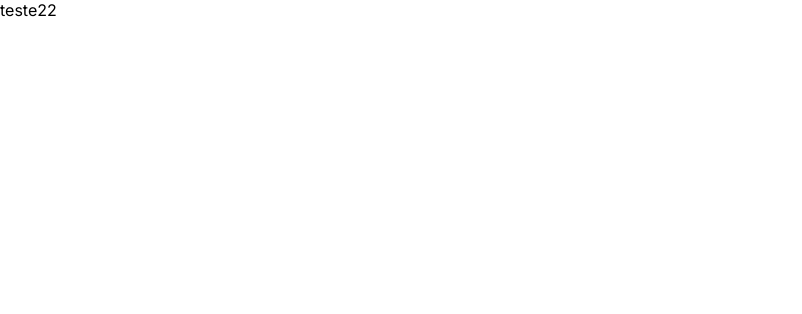
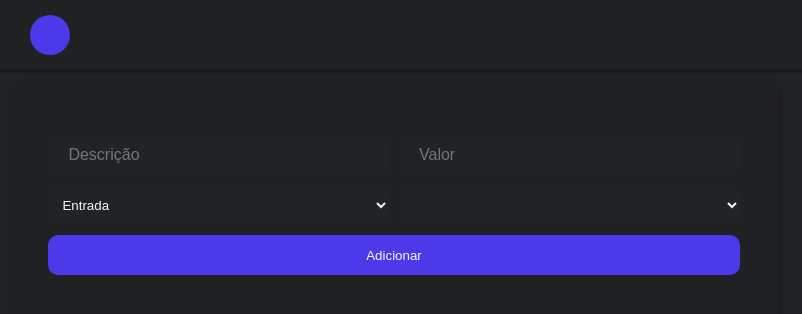
Before and after one commit to patrikferreira/financial-control, a Next.js app in the folder front-end/: page /app in a window 1280 px wide. Shown: the top 314 px of the page, without its empty margins (0-802 px from the left). Built offline with nearby package versions, Linux system fonts and the light colour scheme; sample sign-in values are in the browser's storage.

Commit message:
css ajustments

```diff
--- /dev/null
+++ b/front-end/src/app/app/page.module.css
@@ -0,0 +1,117 @@
+.main {
+    background-color: var(--primary-color);
+    width: 100%;
+    height: 100vh;
+}
+
+/* header */
+.headerApp {
+    background-color: var(--secondary-color);
+    height: 70px;
+    -webkit-box-shadow: 0px 2px 3px 0px rgba(0, 0, 0, 0.5);
+    -moz-box-shadow: 0px 2px 3px 0px rgba(0, 0, 0, 0.5);
+    box-shadow: 0px 2px 3px 0px rgba(0, 0, 0, 0.5);
+    color: var(--light-color);
+    display: flex;
+    justify-content: space-between;
+    align-items: center;
+    padding: var(--padding-3)
+}
+
+.userDiv {
+    display: flex;
+    align-items: center;
+    gap: var(--gap-1)
+}
+
+.userDiv .imgUser {
+    height: 40px;
+    width: 40px;
+    background-color: var(--third-color);
+    border-radius: 50%;
+    display: flex;
+    justify-content: center;
+    align-items: center;
+}
+
+.userDiv > p {
+    text-transform: capitalize;
+    font-size: var(--font-1);
+}
+
+.logout {
+    cursor: pointer;
+}
+
+/* app content */
+.appContent {
+    height: calc(100% - 70px);
+    padding: var(--padding-1);
+    display: grid;
+    grid-template-columns: 60vw 1fr;
+    grid-template-rows: 30vh 60vh;
+}
+
+.addValue {
+    background-color: var(--secondary-color);
+    box-shadow: var(--shadow);
+    border-radius: var(--radius);
+    grid-column: auto;
+    display: flex;
+    flex-direction: column;
+    align-items: center;
+    justify-content: center;
+    gap: var(--gap-1)
+}
+
+.input {
+    height: 40px;
+    width: 90%;
+    display: flex;
+    gap: var(--gap-1)
+}
+
+.input > input {
+    height: 100%;
+    width: max-content;
+    outline: none;
+    border: none;
+    background-color: var(--primary-color);
+    border-radius: var(--radius);
+    padding: var(--padding-input);
+    width: 50%;
+    color: var(--light-color);
+    font-size: var(--font-1);
+}
+
+.select {
+    height: 40px;
+    width: 90%;
+    display: flex;
+    gap: 10px;
+}
+
+.select > select {
+    width: 50%;
+    border: var(--border-default);
+    background-color: var(--primary-color);
+    border-radius: var(--radius);
+    padding: 0 var(--padding-1);
+    color: var(--light-color);
+    cursor: pointer;
+}
+
+.addValue > button {
+    height: 40px;
+    border: none;
+    background-color: var(--third-color);
+    width: 90%;
+    border-radius: var(--radius);
+    color: var(--light-color);
+    cursor: pointer;
+    transition: var(--transition);
+}
+
+.addValue > button:hover {
+    filter: brightness(1.2);
+}
--- a/front-end/src/app/app/page.tsx
+++ b/front-end/src/app/app/page.tsx
@@ -1,15 +1,15 @@
-"use client"
 import React, { useContext } from 'react'
-import styles from '../page.module.css'
-import { userCtx } from '../store/UserProvider'
+import styles from '../app/page.module.css'
 import Auth from '../components/Auth';
+import AppContent from '../components/AppContent';
+import AppHeader from '../components/AppHeader';
 
 export default function page() {
-    const {user, setUser} = useContext(userCtx);
   return (
     <Auth>
-      <main>
-        teste22
+      <main className={styles.main}>
+        <AppHeader />
+        <AppContent />
       </main>
     </Auth>
   )
--- /dev/null
+++ b/front-end/src/app/components/AddValue.tsx
@@ -0,0 +1,26 @@
+import React from 'react'
+import styles from '../app/page.module.css'
+
+export default function AddValue() {
+    return (
+        <div className={styles.addValue}>
+            <label htmlFor=""></label>
+            <div className={styles.input}>
+                <input type="text" name="" id="" placeholder='Descrição' />
+                <input type="number" placeholder='Valor' />
+            </div>
+            <div className={styles.select}>
+                <select name="" id="">
+                    <option value="">Entrada</option>
+                    <option value="">Saída</option>
+                </select>
+                <select name="" id="">
+                    <option value=""></option>
+                </select>
+            </div>
+            <button>
+                Adicionar
+            </button>
+        </div>
+    )
+}
--- /dev/null
+++ b/front-end/src/app/components/AppContent.tsx
@@ -0,0 +1,11 @@
+import React from 'react'
+import styles from '../app/page.module.css'
+import AddValue from './AddValue'
+
+export default function AppContent() {
+  return (
+    <div className={styles.appContent}>
+      <AddValue />
+    </div>
+  )
+}
--- /dev/null
+++ b/front-end/src/app/components/AppHeader.tsx
@@ -0,0 +1,33 @@
+"use client"
+import React, { useContext } from 'react'
+import styles from '../app/page.module.css'
+import Auth from './Auth'
+import { useRouter } from 'next/navigation'
+import { userCtx } from '../store/UserProvider'
+
+export default function AppHeader() {
+    const router = useRouter();
+    const {user, setUser} = useContext(userCtx);
+
+    function logout() {
+        localStorage.removeItem("token");
+        router.push("/login");
+    }
+
+    return (
+        <Auth>
+            <div className={styles.headerApp}>
+                <div className={styles.userDiv}>
+                    <div className={styles.imgUser}>
+                        <i className="fa-regular fa-user"></i>
+                    </div>
+                    <p>{user.name}</p>
+                </div>
+
+                <div className={styles.logout} onClick={logout}>
+                    <i className="fa-solid fa-right-from-bracket"></i>
+                </div>
+            </div>
+        </Auth>
+    )
+}
--- a/front-end/src/app/components/Auth.tsx
+++ b/front-end/src/app/components/Auth.tsx
@@ -12,7 +12,6 @@ export default function Auth({children}: Props) {
     const [auth, setAuth] = useState<boolean>(false);
     useEffect(() => {
         const token = localStorage.getItem("token");
-        console.log(`auth: ${token}`);
         setAuth(!!token);
         if(!token) {
         return redirect("/")
--- a/front-end/src/app/globals.css
+++ b/front-end/src/app/globals.css
@@ -2,20 +2,24 @@
 
 :root {
   --font-family: 'Poppins', sans-serif;
-  --font-size-1: 15px;
-  --font-size-2: 25px;
   --primary-color: #212426;
-  --secundary-color: #1f2123;
+  --secondary-color: #1f2123;
   --third-color: #4b39ea;
   --dark-color: #0c0c0c;
   --light-color: #f8f7f7;
-  --box-shadow: 5px 5px 7px #1c1d1f;
-  --bg-input: #747578;
   --error-color: #ff5555;
-  --border-radius: 10px;
+  --shadow: 5px 5px 7px #1c1d1f;
+  --radius: 10px;
+  --border: 1px solid #d0d7de;
+  --font-1: 1rem;
+  --padding-1: 10px;
+  --padding-2: 20px;
+  --padding-3: 30px;
+  --padding-input: 5px 20px;
   --gap-1: 10px;
   --gap-2: 20px;
-  --gap-3: 40px;
+  --gap-3: 30px;
+  --transition: filter 0.3s;
 }
 
 * {
--- a/front-end/src/app/page.module.css
+++ b/front-end/src/app/page.module.css
@@ -5,9 +5,10 @@
     display: flex;
     align-items: center;
     justify-content: center;
-    font-size: var(--font-size-1);
+    font-size: var(--font-1);
 }
 
+/* form */
 .formLogin {
     height: 500px;
     width: 400px;
@@ -15,12 +16,12 @@
     flex-direction: column;
     justify-content: center;
     align-items: center;
-    padding: 20px;
+    padding: var(--padding-2);
     gap: var(--gap-3);
-    border-radius: var(--border-radius);
-    background-color: var(--secundary-color);
+    border-radius: var(--radius);
+    background-color: var(--secondary-color);
     color: var(--light-color);
-    box-shadow: var(--box-shadow);
+    box-shadow: var(--shadow);
 }
 
 .formTop {
@@ -28,7 +29,6 @@
     display: flex;
     flex-direction: column;
     gap: var(--gap-1);
-
 }
 
 .formBody {
@@ -56,25 +56,19 @@
     gap: var(--gap-3);
 }
 
-.formFooter i {
-    font-size: 25px;
-}
-
-
-.formLogin button {
+.formLogin > button {
     height: 40px;
     border: none;
-    padding: 5px 10px;
-    border-radius: var(--border-radius);
+    padding: var(--padding-input);
+    border-radius: var(--radius);
     cursor: pointer;
     display: flex;
     justify-content: center;
     align-items: center;
-    gap: var(--gap-1);
     color: var(--light);
     background-color: var(--third-color);
     font-size: var(--font-size-1);
-    transition: filter 0.3s;
+    transition: var(--transition);
     margin-top: 10px;
 }
 
@@ -82,17 +76,18 @@
     filter: brightness(1.2);
 }
 
-.formLogin input {
+.formLogin > input {
     height: 40px;
     border: none;
-    padding: 5px 20px;
+    padding: var(--padding-input);
     outline: none;
-    border-radius: var(--border-radius);
+    border-radius: var(--radius);
     background-color: var(--primary-color);
     color: var(--light);
-    font-size: var(--font-size-1);
+    font-size: var(--font-1);
 }
 
+/* spinner */
 .loadingContainer {
     display: flex;
     justify-content: center;
```
Also changed, not shown: front-end/src/app/components/ContentHeader.tsx (added, +10 -0 lines).
